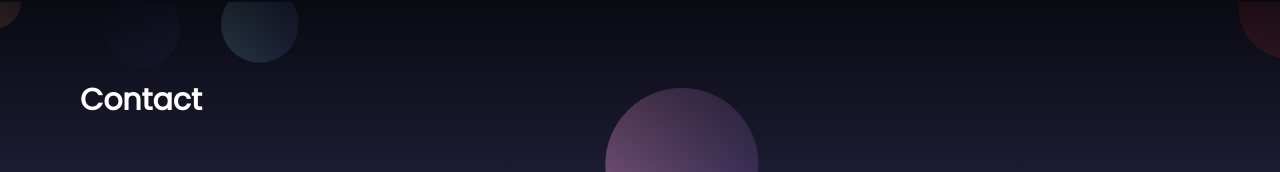
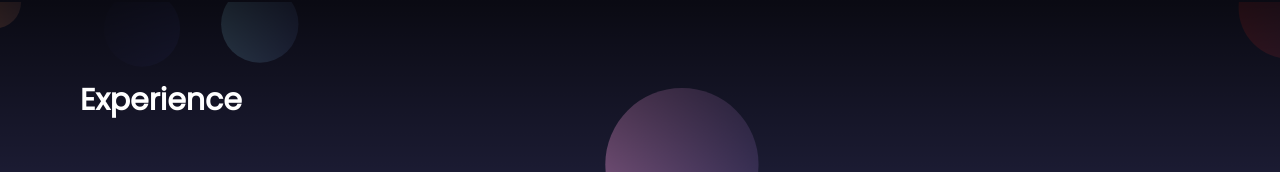
Before and after one commit to hannah01-20/portfolio, a React (Vite) app: page / in a window 1280 px wide. Shown: the part 2398-2570 px from the top of the page. Built offline with nearby package versions, Linux system fonts and the light colour scheme.

Commit message:
contact section replaced by experience

```diff
--- a/src/App.tsx
+++ b/src/App.tsx
@@ -5,7 +5,10 @@ import Navbar from "./components/ui/Navbar";
 function App(){
 
   return (
-    <div className="bg-[url(assets/Moon.svg)] bg-center bg-no-repeat bg-cover bg-fixed">
+    <div className="
+    bg-[url(assets/Moon.svg)]
+    bg-center bg-no-repeat bg-cover bg-fixed
+    overflow-hidden">
       <Navbar />
       <Header />
       <Main />
--- a/src/components/Footer.tsx
+++ b/src/components/Footer.tsx
@@ -1,7 +1,12 @@
 function Footer(){
     return(
-        <footer>
-            <h1>Footer</h1>
+        <footer className="h-[50dvh]">
+            <div className="w-full h-full bg-gradient-to-b from-black/50 to-black p-8 md:p-20">
+                <div className="w-full h-full">
+
+
+                </div>
+            </div>
         </footer>
     )
 }
--- a/src/components/Header.tsx
+++ b/src/components/Header.tsx
@@ -12,7 +12,7 @@ function Header(){
                             <h2 className="text-lg md:text-2xl">Web and Software Developer</h2>
                             <p className="text-sm md:text-md">Passionate driven and eager to showcase my skills and bring ideas to life.</p>
                         </div>
-                        <a href={resume} download="hannah_florano_resume" target="_blank"><button className="bg-pink-200/15 backdrop-blur-sm border border-pink-200 text-white py-4 px-8 rounded-md font-bold transition ease-in duration-200 hover:bg-pink-200/50 hover:translate-x-2 active:bg-pink-200/50 active:translate-x-2 cursor-pointer">Download Resume</button></a>
+                        <a href={resume} download="hannah_florano_resume" target="_blank"><button className="bg-pink-200/15 backdrop-blur-sm border border-pink-200 text-white text-sm md:text-xl py-2 md:py-4 px-8 rounded-md font-bold transition ease-in duration-200 hover:bg-pink-200/50 hover:translate-x-2 active:bg-pink-200/50 active:translate-x-2 cursor-pointer">Download Resume</button></a>
                     </div>
                     <div className="h-1/2 lg:h-full flex justify-center items-center">
                         <img src={hannah} alt="hannah's picture" className="w-50 md:w-80 rounded-2xl shadow shadow-white transition ease-in duration-200 hover:shadow-2xl hover:-translate-y-2 active:shadow-2xl active:-translate-y-2" />
--- a/src/components/Main.tsx
+++ b/src/components/Main.tsx
@@ -1,10 +1,10 @@
-import Contact from "./sections/Contact";
+import Contact from "./sections/Experience";
 import Projects from "./sections/Projects";
 import Skills from "./sections/Skills";
 
 function Main(){
     return(
-        <main className="min-h-dvh">
+        <main>
             <Projects />
             <Skills />
             <Contact />
--- a/src/components/sections/Contact.tsx
+++ /dev/null
@@ -1,13 +0,0 @@
-function Contact(){
-    return (
-        <section className="h-dvh text-white" id="contact">
-            <div className="w-full h-full bg-gradient-to-b from-black/80 via-white/0 to-black/80 p-20">
-                <h1 className="text-3xl font-bold">Contact</h1>
-                <div className="w-full h-full flex justify-evenly items-center">
-
-                </div>
-            </div>
-        </section>
-    )
-}
-export default Contact;
--- /dev/null
+++ b/src/components/sections/Experience.tsx
@@ -0,0 +1,13 @@
+function Experience(){
+    return (
+        <section className="h-dvh text-white" id="experience">
+            <div className="w-full h-full bg-gradient-to-b from-black/80 via-white/0 to-black/50 p-8 md:p-20">
+                <h1 className="text-3xl font-bold">Experience</h1>
+                <div className="w-full h-full flex justify-evenly items-center">
+
+                </div>
+            </div>
+        </section>
+    )
+}
+export default Experience;
--- a/src/components/ui/Navbar.tsx
+++ b/src/components/ui/Navbar.tsx
@@ -1,9 +1,9 @@
 import { CgGirl } from "react-icons/cg";
 import { FaProjectDiagram } from "react-icons/fa";
 import { FaUserGear } from "react-icons/fa6";
-import { IoIosMail } from "react-icons/io";
 import { MdMenu } from "react-icons/md";
 import { IoIosClose } from "react-icons/io";
+import { IoBriefcase } from "react-icons/io5";
 import NavItem from "./NavItem";
 import { useIsMobile } from "../../utils/userScreen";
 import { useState } from "react";
@@ -29,7 +29,7 @@ function Navbar(){
                         <div className="w-full h-full p-36 grid items-center" onClick={handleDropDown}>
                             <NavItem link="#projects" Logo={FaProjectDiagram} text="Projects"/>
                             <NavItem link="#skills" Logo={FaUserGear} text="Skills"/>
-                            <NavItem link="#contact" Logo={IoIosMail} text="Contact"/>
+                            <NavItem link="#experience" Logo={IoBriefcase} text="Experience"/>
                         </div>
                     }
 
@@ -39,7 +39,7 @@ function Navbar(){
                     <NavItem link="#home" Logo={CgGirl} text="Hannah"/>
                     <NavItem link="#projects" Logo={FaProjectDiagram} text="Projects"/>
                     <NavItem link="#skills" Logo={FaUserGear} text="Skills"/>
-                    <NavItem link="#contact" Logo={IoIosMail} text="Contact"/>
+                    <NavItem link="#experience" Logo={IoBriefcase} text="Experience"/>
                 </div>
             )}
         </nav>
```
